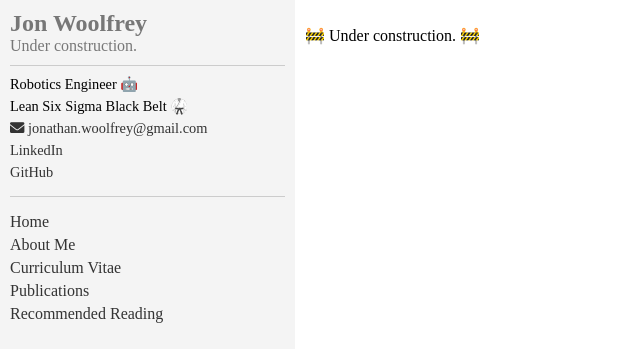
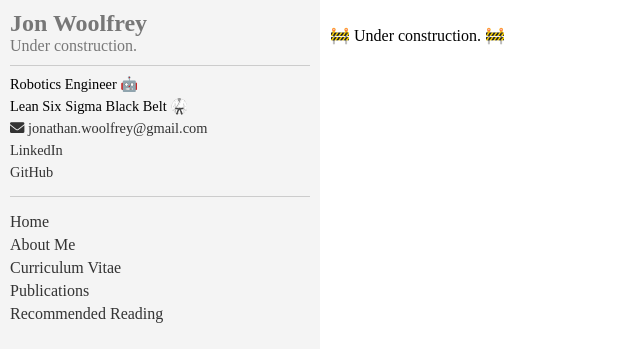
Before and after one commit to Woolfrey/woolfrey.github.io, a Jekyll site: the page built from README.md, in a window 1280 px wide. Shown: the top 362 px of the page, without its empty margins (0-640 px from the left). Built offline with Jekyll 4.4.1, drawn with Linux system fonts in a browser that asks for light colours; our own code applies the rules of GitHub Pages for plain Markdown files.

Commit message:
Update main.css

```diff
--- a/assets/main.css
+++ b/assets/main.css
@@ -31,7 +31,7 @@ a:visited {
 
 /* Sidebar container */
 .sidebar {
-  width: 275px; /* Sets sidebar width */
+  width: 300px; /* Sets sidebar width */
   background-color: #f4f4f4; /* Sets sidebar background color to light gray */
   padding: 10px; /* Adds padding inside sidebar */
 }
```
